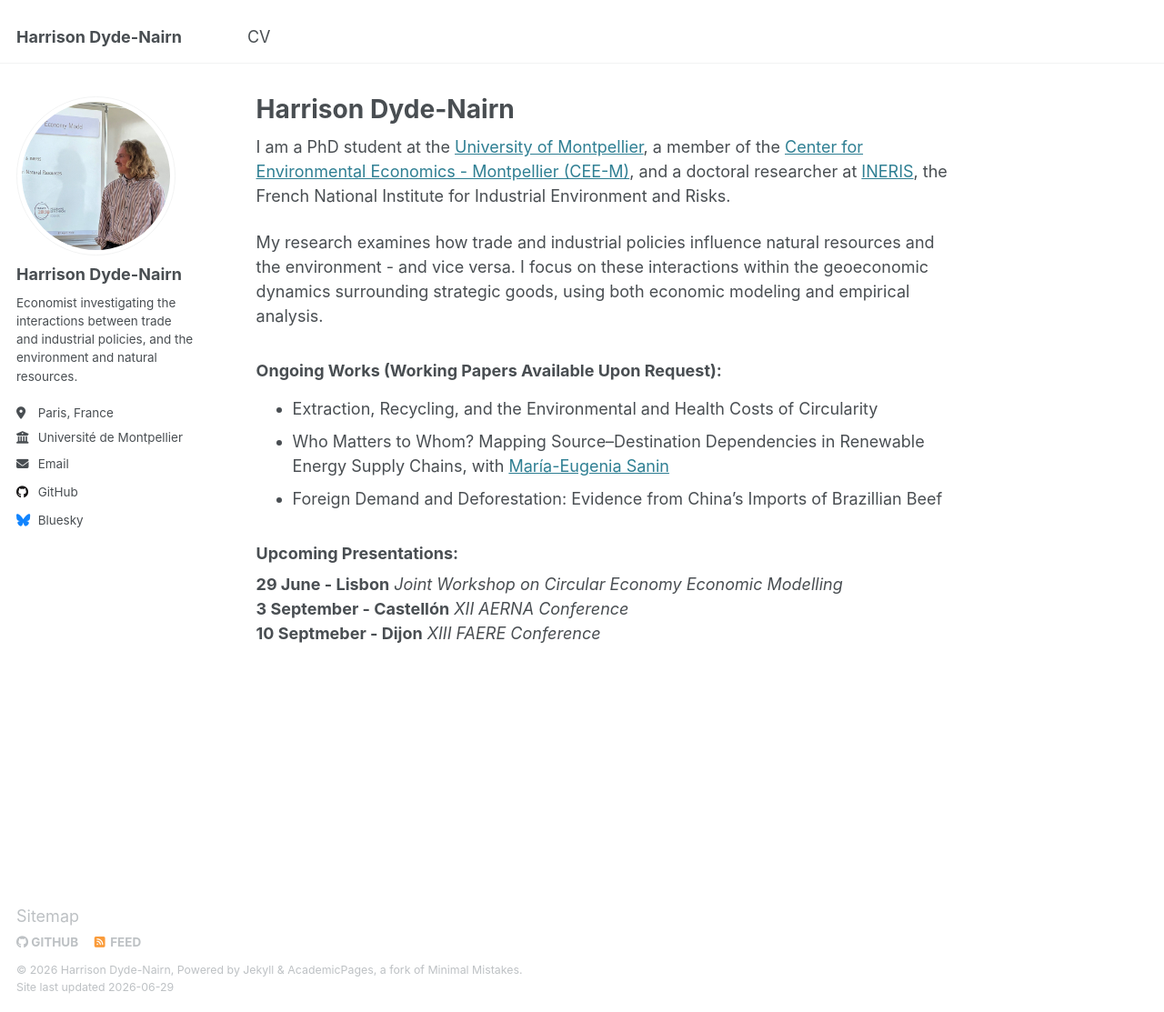
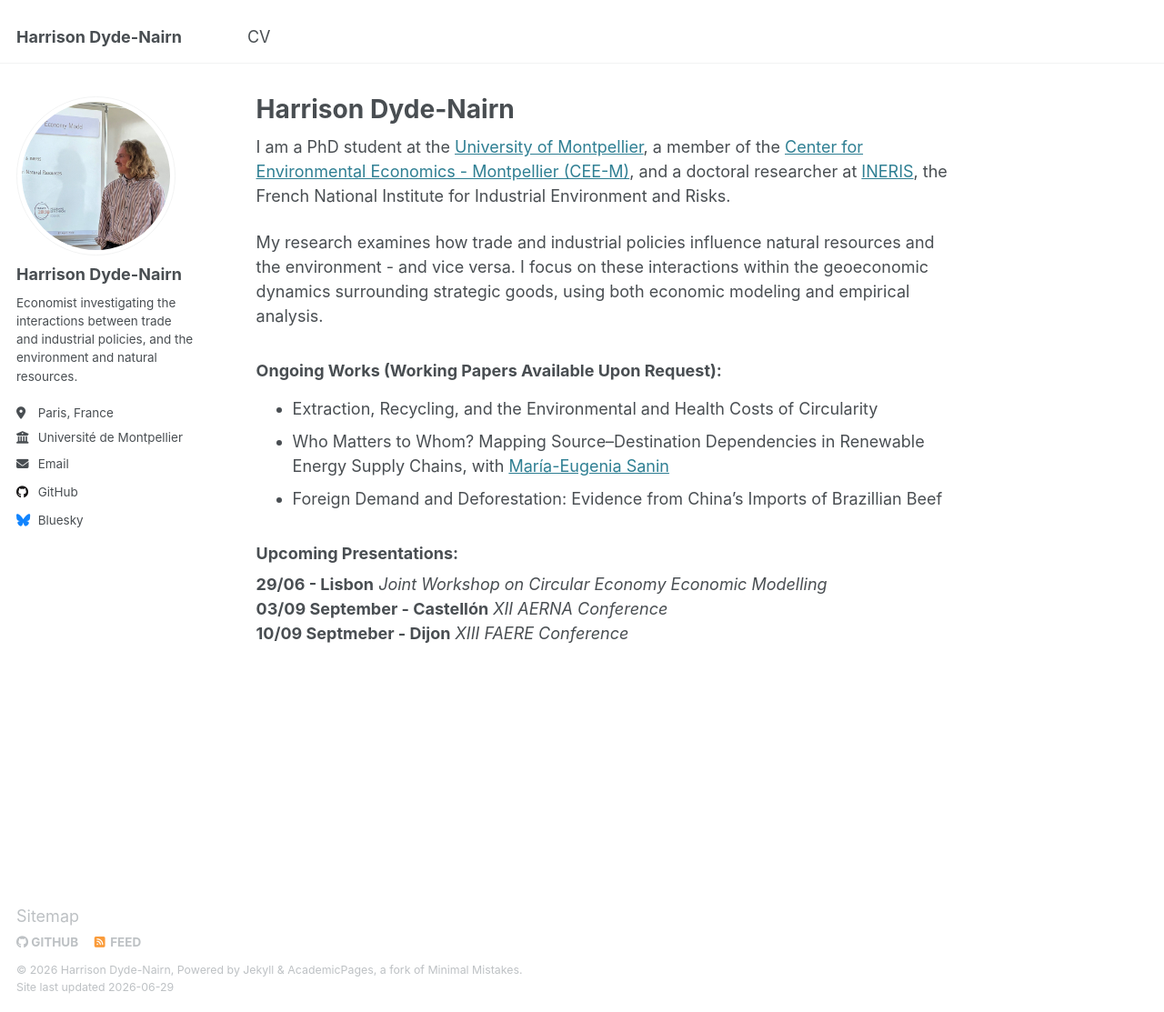
Before and after one commit to hdydenairn/hdydenairn.github.io, a Jekyll site: the page built from _pages/about.md, in a window 1280 px wide and 1113 px high. Shown: the whole window at 91% size. Built offline with Jekyll 4.4.1, drawn with Linux system fonts in a browser that asks for light colours.

Commit message:
Update about.md

```diff
--- a/_pages/about.md
+++ b/_pages/about.md
@@ -18,6 +18,6 @@ My research examines how trade and industrial policies influence natural resourc
 - Foreign Demand and Deforestation: Evidence from China’s Imports of Brazillian Beef
 
 ### Upcoming Presentations:
-**29 June - Lisbon**  *Joint Workshop on Circular Economy Economic Modelling* <br>
-**3 September - Castellón** *XII AERNA Conference* <br>
-**10 Septmeber - Dijon** *XIII FAERE Conference*
+**29/06 - Lisbon**  *Joint Workshop on Circular Economy Economic Modelling* <br>
+**03/09 September - Castellón** *XII AERNA Conference* <br>
+**10/09 Septmeber - Dijon** *XIII FAERE Conference*
```
